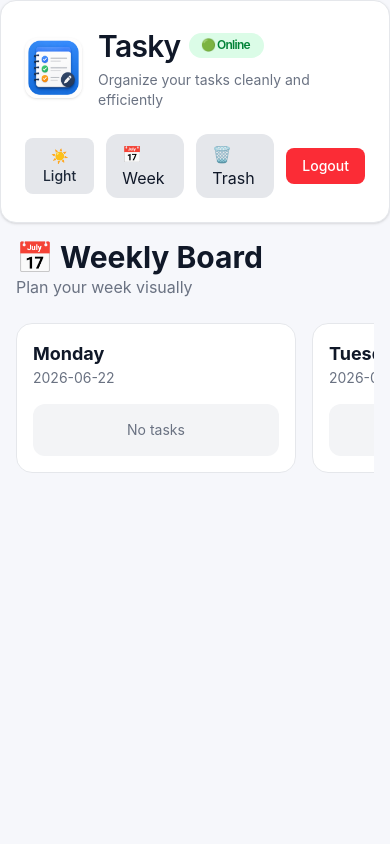
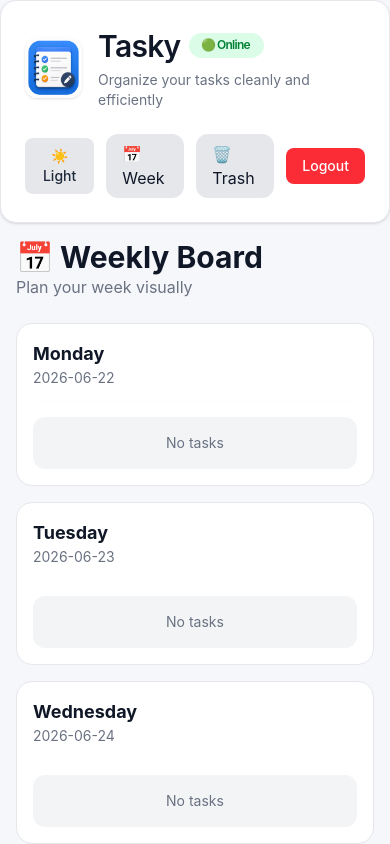
Before and after one commit to DEV-GWS/Tasky, a React (Vite) app in the folder client/: page /week in a window 390 px wide. Shown: the top 844 px of the page. Built offline with nearby package versions, Linux system fonts and the light colour scheme; sample sign-in values are in the browser's storage.

Commit message:
add responsive weekly board layout for desktop and mobile

```diff
--- a/client/src/pages/Week.jsx
+++ b/client/src/pages/Week.jsx
@@ -2,59 +2,101 @@ import { useMemo } from "react";
 
 function Week({ tasks, theme }) {
   const today = new Date();
+
   const startOfWeek = new Date(today);
-  startOfWeek.setDate(today.getDate() - today.getDay() + 1);
+
+  startOfWeek.setDate(
+    today.getDate() - today.getDay() + 1,
+  );
+
   const weekDays = [...Array(7)].map((_, index) => {
     const date = new Date(startOfWeek);
+
     date.setDate(startOfWeek.getDate() + index);
+
     return {
       name: date.toLocaleDateString("en-US", {
         weekday: "long",
       }),
+
       date: date.toISOString().split("T")[0],
     };
   });
 
   const groupedTasks = useMemo(() => {
     const grouped = {};
+
     weekDays.forEach((day) => {
       grouped[day.date] = [];
     });
+
     tasks.forEach((task) => {
       if (grouped[task.dueDate]) {
         grouped[task.dueDate].push(task);
       }
     });
+
     return grouped;
-  }, [tasks]);
+  }, [tasks, weekDays]);
 
   return (
     <div className="space-y-6">
+      {/* HEADER */}
       <div>
-        <h1 className="text-3xl font-bold">📅 Weekly Board</h1>
-        <p className={theme === "dark" ? "text-gray-400" : "text-gray-500"}>
+        <h1 className="text-3xl font-bold">
+          📅 Weekly Board
+        </h1>
+
+        <p
+          className={
+            theme === "dark"
+              ? "text-gray-400"
+              : "text-gray-500"
+          }
+        >
           Plan your week visually
         </p>
       </div>
-      <div className="flex gap-4 overflow-x-auto pb-4">
+
+      {/* BOARD */}
+      <div
+        className="
+          grid grid-cols-1 gap-4
+          md:flex md:gap-4 md:overflow-x-auto md:pb-4
+        "
+      >
         {weekDays.map((day) => (
           <div
             key={day.date}
-            className={`min-w-[280px] rounded-2xl border p-4 space-y-4 ${
+            className={`
+              w-full md:min-w-[280px]
+              rounded-2xl border p-4 space-y-4
+              transition
+              ${
                 theme === "dark"
                   ? "bg-[#111827] border-gray-800"
                   : "bg-white border-gray-200"
               }
             `}
           >
-            <div>
-              <h2 className="font-bold text-lg">{day.name}</h2>
-              <p className="text-sm text-gray-500">{day.date}</p>
+            {/* DAY HEADER */}
+            <div className="border-b pb-3 border-gray-200/10">
+              <h2 className="font-bold text-lg">
+                {day.name}
+              </h2>
+
+              <p className="text-sm text-gray-500">
+                {day.date}
+              </p>
             </div>
+
+            {/* TASKS */}
             <div className="space-y-3">
               {groupedTasks[day.date]?.length === 0 ? (
                 <div
-                  className={`rounded-xl p-4 text-sm text-center ${
+                  className={`
+                    rounded-xl p-4 text-sm text-center
+                    ${
                       theme === "dark"
                         ? "bg-[#0b0f19] text-gray-500"
                         : "bg-gray-100 text-gray-500"
@@ -67,19 +109,30 @@ function Week({ tasks, theme }) {
                 groupedTasks[day.date].map((task) => (
                   <div
                     key={task._id}
-                    className={`rounded-xl border p-3 transition ${
+                    className={`
+                      rounded-xl border p-3 transition-all
+                      hover:scale-[1.01]
+                      ${
                         theme === "dark"
                           ? "border-gray-700 bg-[#0b0f19]"
                           : "border-gray-200 bg-gray-50"
-                      }`}
+                      }
+                    `}
                   >
+                    {/* TITLE */}
                     <div className="flex items-start justify-between gap-2">
-                      <h3 className="font-medium">{task.title}</h3>
+                      <h3 className="font-medium leading-snug">
+                        {task.title}
+                      </h3>
+
                       <span
-                        className={`text-xs px-2 py-1 rounded-full ${
+                        className={`
+                          text-xs px-2 py-1 rounded-full whitespace-nowrap
+                          ${
                             task.priority === "high"
                               ? "bg-red-500/20 text-red-400"
-                              : task.priority === "medium"
+                              : task.priority ===
+                                  "medium"
                                 ? "bg-yellow-500/20 text-yellow-400"
                                 : "bg-blue-500/20 text-blue-400"
                           }
@@ -88,9 +141,13 @@ function Week({ tasks, theme }) {
                         {task.priority}
                       </span>
                     </div>
+
+                    {/* FOOTER */}
                     <div className="mt-3 flex items-center justify-between">
                       <span
-                        className={`text-xs px-2 py-1 rounded-full ${
+                        className={`
+                          text-xs px-2 py-1 rounded-full
+                          ${
                             theme === "dark"
                               ? "bg-gray-800 text-gray-300"
                               : "bg-gray-200 text-gray-700"
@@ -99,8 +156,11 @@ function Week({ tasks, theme }) {
                       >
                         {task.category}
                       </span>
+
                       {task.completed && (
-                        <span className="text-green-500 text-sm">✓ Done</span>
+                        <span className="text-green-500 text-sm font-medium">
+                          ✓ Done
+                        </span>
                       )}
                     </div>
                   </div>
@@ -113,4 +173,5 @@ function Week({ tasks, theme }) {
     </div>
   );
 }
+
 export default Week;
```
